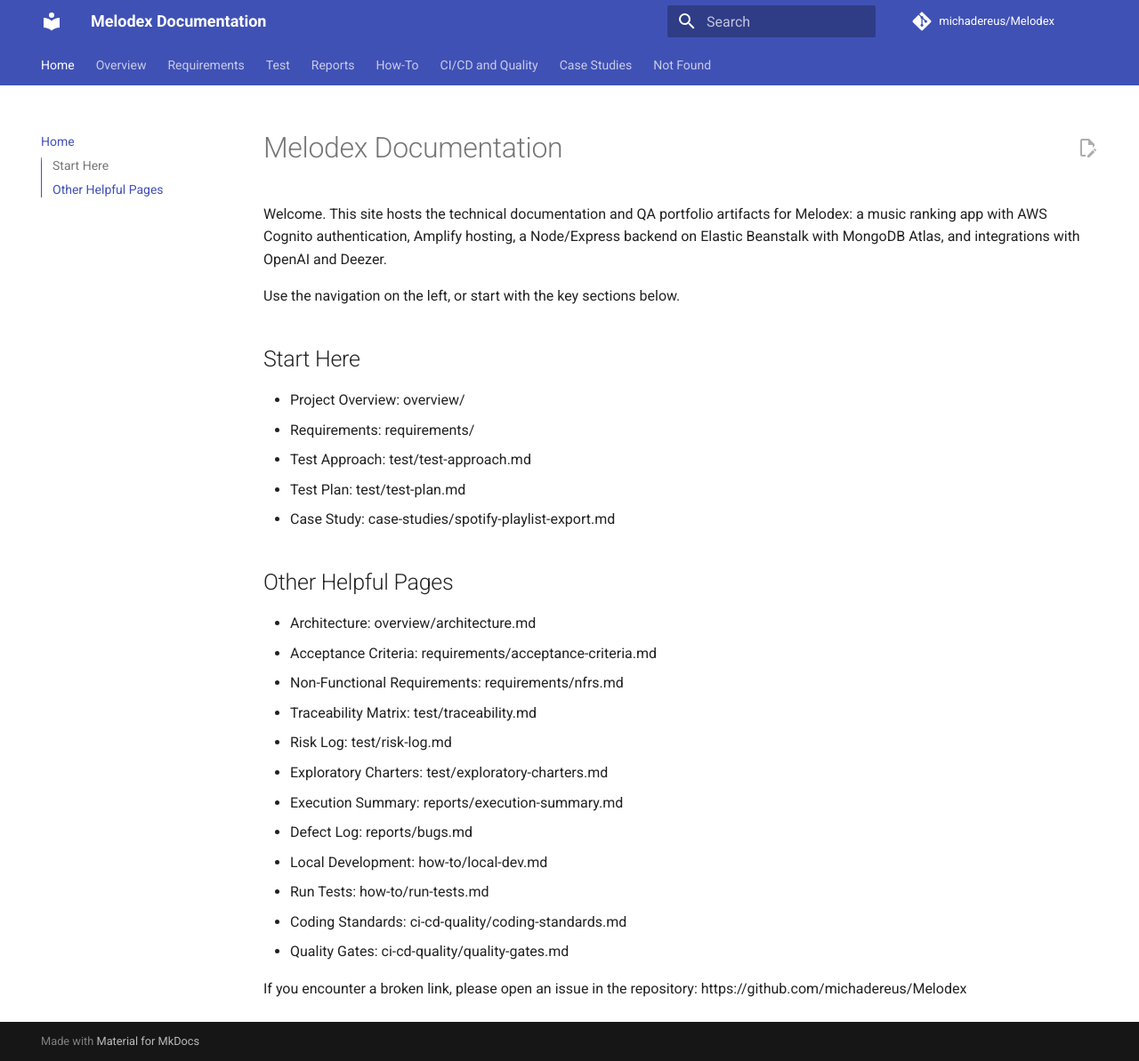
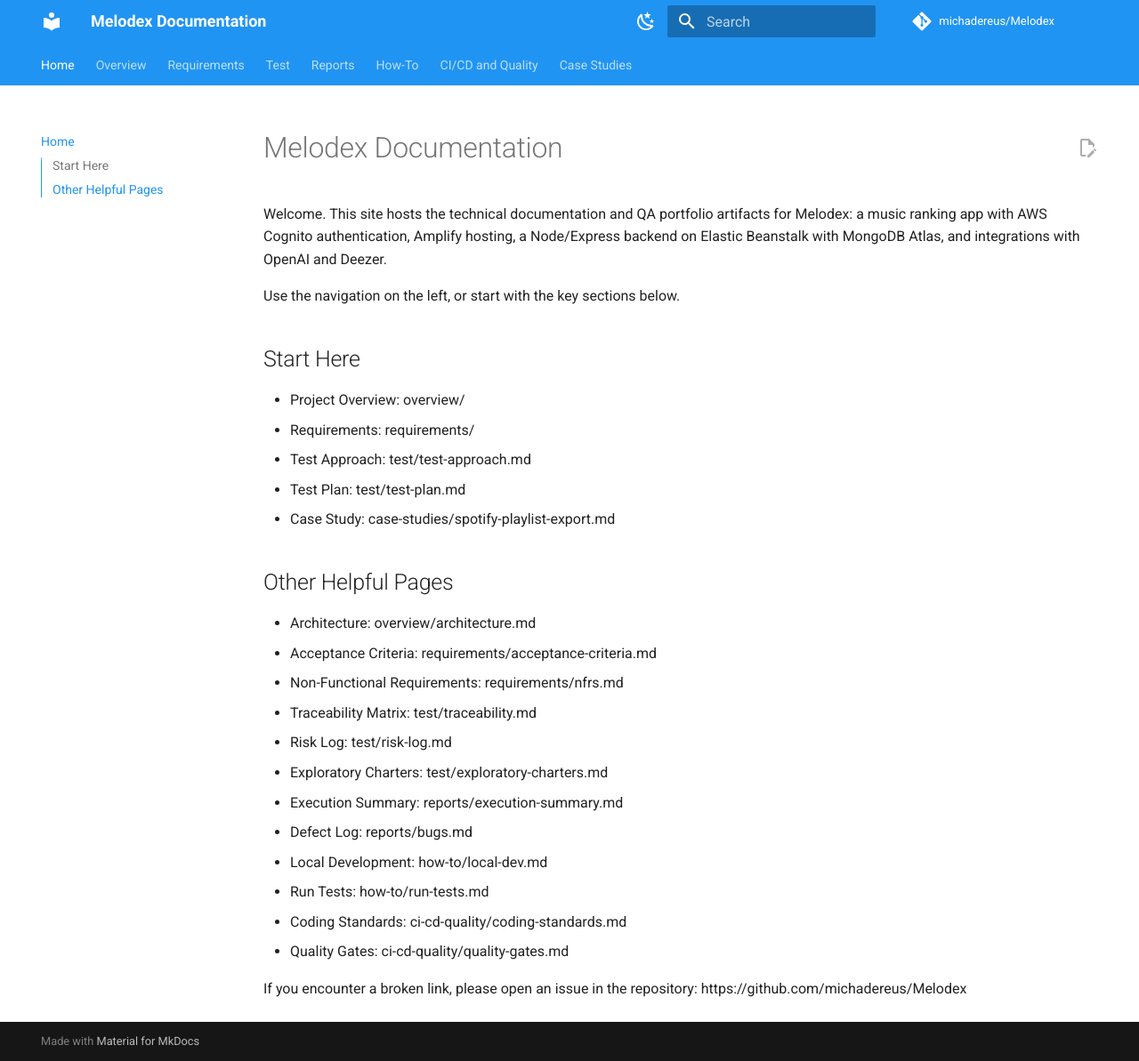
Before and after one commit to michadereus/Melodex, an MkDocs documentation site: the page built from docs/index.md, in a window 1280 px wide and 1193 px high. Shown: the whole window at 89% size. Built offline with MkDocs 1.6.1 and Material for MkDocs 9.7.7, drawn with Linux system fonts in a browser that asks for light colours; comment, search, counter and statistics services are not loaded.

Commit message:
Added dark mode toggle and removed 404.md as well as "Not Found" page

```diff
--- a/mkdocs.yml
+++ b/mkdocs.yml
@@ -22,12 +22,18 @@ theme:
   palette:
     - media: "(prefers-color-scheme: light)"
       scheme: default
-      primary: indigo
+      primary: blue
       accent: indigo
+      toggle:
+        icon: material/weather-night
+        name: Switch to dark mode
     - media: "(prefers-color-scheme: dark)"
       scheme: slate
-      primary: indigo
+      primary: blue
       accent: indigo
+      toggle:
+        icon: material/weather-sunny
+        name: Switch to light mode
 
 plugins:
   - search
@@ -86,5 +92,3 @@ nav:
 
   - Case Studies:
     - Spotify Playlist Export: case-studies/spotify-playlist-export.md
-
-  - Not Found: 404.md
```
Also changed, not shown: docs/404.md (deleted, +0 -2 lines).
